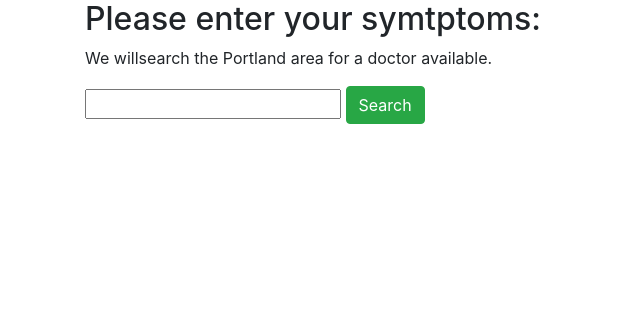
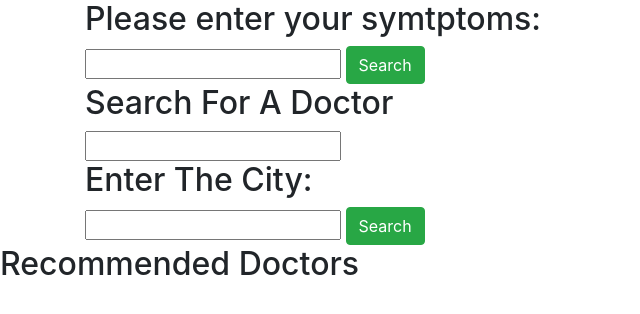
Before and after one commit to assassin56/friday_project6V2, a website built with webpack: page src/index.html in a window 1280 px wide. Shown: the whole page, without its empty margins (0-640 px from the left). Built offline with nearby package versions, Linux system fonts and the light colour scheme.

Commit message:
add new form for doctor search.

```diff
--- a/src/index.html
+++ b/src/index.html
@@ -8,13 +8,28 @@
     <h2>Please enter your symtptoms:</h2>
 
     <form id="symptoms">
-      <p>We willsearch the Portland area for a doctor available.</p>
 
       <input id="inputtedSymptom" type="text">
 
       <button class="btn btn-success">Search</button>
     </form>
+
+    <form id="docSearch">
+      <h2>Search For A Doctor</h2>
+      <input id="inputDoc" type="text">
+
+      <h2>Enter The City:</h2>
+      <input id="inputCity" type="text">
+
+      <button type="submit" class="btn btn-success">Search</button>
+    </form>
+
   </div>
+
+  <div id="output"></div>
+
+  <h2>Recommended Doctors</h2>
+  <ul id="docResult"></ul>
 
 </body>
 </html>
```
